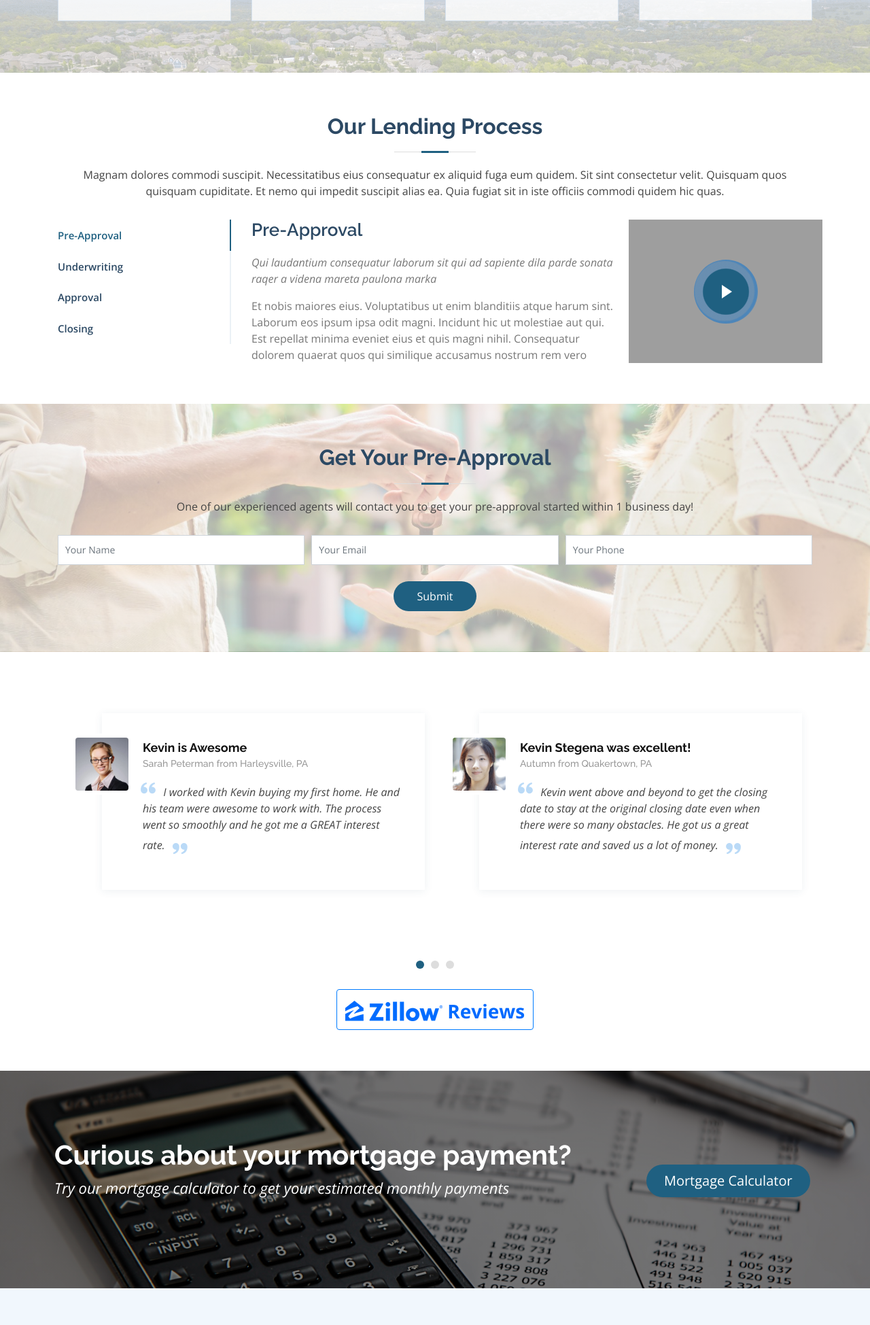
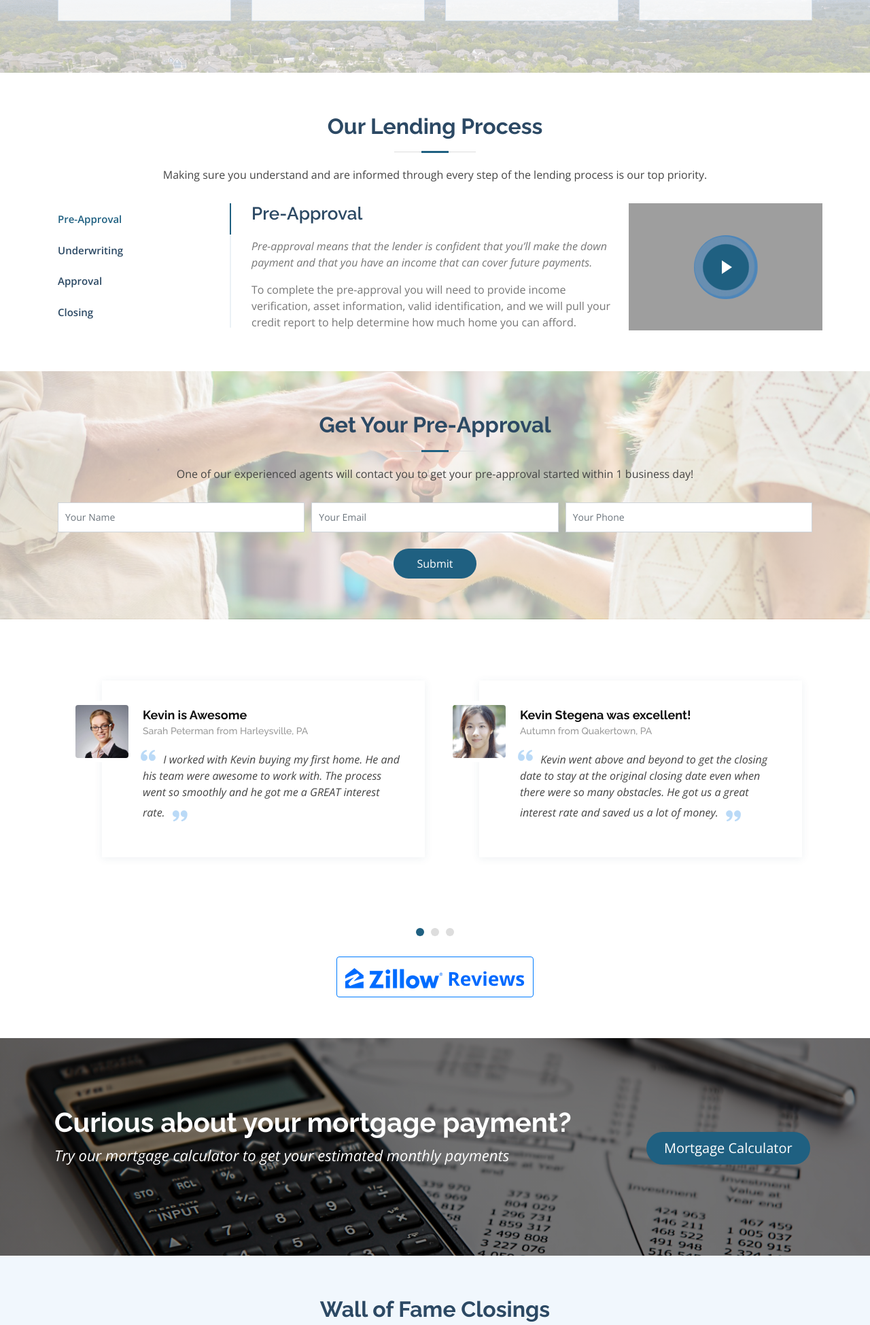
Before and after one commit to jtangir87/lendingcapitalmortgage, a Django app: page / in a window 1280 px wide. Shown: the part 2725-4674 px from the top of the page at 68% size. Run offline with Django 3.2, Linux system fonts and the light colour scheme; some libraries are stand-ins or nearby versions; grey boxes are pictures that could not be loaded.

Commit message:
complete our process section

```diff
--- a/templates/includes/our_process_section.html
+++ b/templates/includes/our_process_section.html
@@ -4,7 +4,7 @@
 
         <div class="section-title">
           <h2>Our Lending Process</h2>
-          <p>Magnam dolores commodi suscipit. Necessitatibus eius consequatur ex aliquid fuga eum quidem. Sit sint consectetur velit. Quisquam quos quisquam cupiditate. Et nemo qui impedit suscipit alias ea. Quia fugiat sit in iste officiis commodi quidem hic quas.</p>
+          <p>Making sure you understand and are informed through every step of the lending process is our top priority.</p>
         </div>
 
         <div class="row">
@@ -30,15 +30,15 @@
                 <div class="details">
 
                     <h3>Pre-Approval</h3>
-                    <p class="font-italic">Qui laudantium consequatur laborum sit qui ad sapiente dila parde sonata raqer a videna mareta paulona marka</p>
-                    <p>Et nobis maiores eius. Voluptatibus ut enim blanditiis atque harum sint. Laborum eos ipsum ipsa odit magni. Incidunt hic ut molestiae aut qui. Est repellat minima eveniet eius et quis magni nihil. Consequatur dolorem quaerat quos qui similique accusamus nostrum rem vero</p>
+                    <p class="font-italic">Pre-approval means that the lender is confident that you’ll make the down payment and that you have an income that can cover future payments.</p>
+                    <p>To complete the pre-approval you will need to provide income verification, asset information, valid identification, and we will pull your credit report to help determine how much home you can afford. </p>
                 </div>
               </div>
               <div class="tab-pane" id="tab-3">
                 <div class="details">
                     <h3>Underwriting</h3>
-                    <p class="font-italic">Eos voluptatibus quo. Odio similique illum id quidem non enim fuga. Qui natus non sunt dicta dolor et. In asperiores velit quaerat perferendis aut</p>
-                    <p>Iure officiis odit rerum. Harum sequi eum illum corrupti culpa veritatis quisquam. Neque necessitatibus illo rerum eum ut. Commodi ipsam minima molestiae sed laboriosam a iste odio. Earum odit nesciunt fugiat sit ullam. Soluta et harum voluptatem optio quae</p>
+                    <p class="font-italic">Underwriting is the mortgage lender’s process of assessing the risk of lending money to you.</p>
+                    <p>A mortgage underwriter’s job is to assess delinquency risk, meaning the overall risk that you would not repay the mortgage. The process can take from a few days to a few weeks.</p>
 
                 </div>
               </div>
@@ -46,8 +46,8 @@
                 <div class="details">
 
                     <h3>Approval</h3>
-                    <p class="font-italic">Totam aperiam accusamus. Repellat consequuntur iure voluptas iure porro quis delectus</p>
-                    <p>Eaque consequuntur consequuntur libero expedita in voluptas. Nostrum ipsam necessitatibus aliquam fugiat debitis quis velit. Eum ex maxime error in consequatur corporis atque. Eligendi asperiores sed qui veritatis aperiam quia a laborum inventore</p>
+                    <p class="font-italic">Approval means the lender has checked your credit and verified the documentation to approve a specific loan amount.</p>
+                    <p>Once you are approved for your loan, it’s important to lock in an interest rate and loan terms, such as how long the long will last and whether the interest rate is fixed or adjustable, with your lender. Locking in commits your lender to funding your loan at the specified rate.</p>
 
                 </div>
               </div>
@@ -55,8 +55,8 @@
                 <div class="details">
 
                     <h3>Closing</h3>
-                    <p class="font-italic">Omnis blanditiis saepe eos autem qui sunt debitis porro quia.</p>
-                    <p>Exercitationem nostrum omnis. Ut reiciendis repudiandae minus. Omnis recusandae ut non quam ut quod eius qui. Ipsum quia odit vero atque qui quibusdam amet. Occaecati sed est sint aut vitae molestiae voluptate vel</p>
+                    <p class="font-italic">The closing is the last step in buying and financing a home</p>
+                    <p>This is when you and all the other parties in a mortgage loan transaction sign the necessary documents and you take ownership of your new property!</p>
 
                 </div>
               </div>
```
